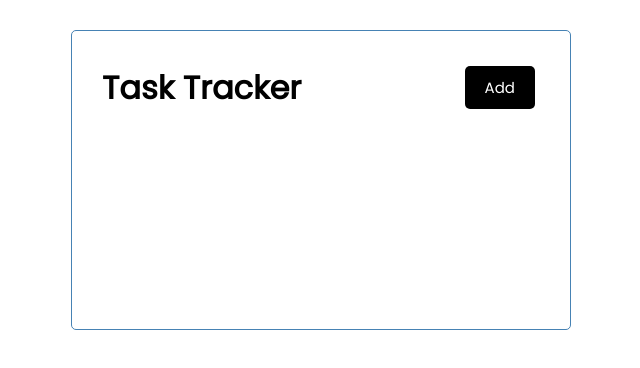
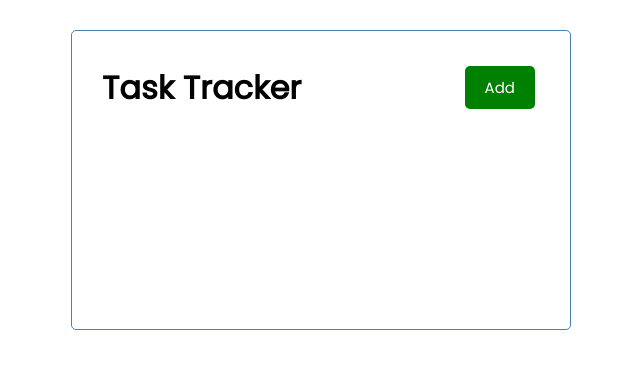
Before and after one commit to lewisushindi/react-task-tracker, a React (Create React App) app: page / in a window 1280 px wide. Shown: the top 368 px of the page, without its empty margins (319-959 px from the left). Built offline with nearby package versions, Linux system fonts and the light colour scheme.

Commit message:
Button component

```diff
--- a/src/components/Button.js
+++ b/src/components/Button.js
@@ -1,8 +1,16 @@
 
-const Button = () => {
+const Button = ({ color, text}) => {
+
   return (
-    <button className="btn">Add</button>
+    <button className="btn" style={{backgroundColor: color}}>
+        {text}
+    </button>
   )
 }
 
+Button.defaultProps ={
+    text: 'Add',
+    color: 'steelblue',
+}
+
 export default Button
--- a/src/components/Header.js
+++ b/src/components/Header.js
@@ -1,9 +1,14 @@
 import Button from "./Button";
 const Header = ({title}) => {
+
+  const onClick = () => {
+
+  }
+
   return (
     <header className="header">
         <h1>{title}</h1>
-        <Button />
+        <Button color= 'green' onClick={onClick}/>
     </header>
   )
 }
```
